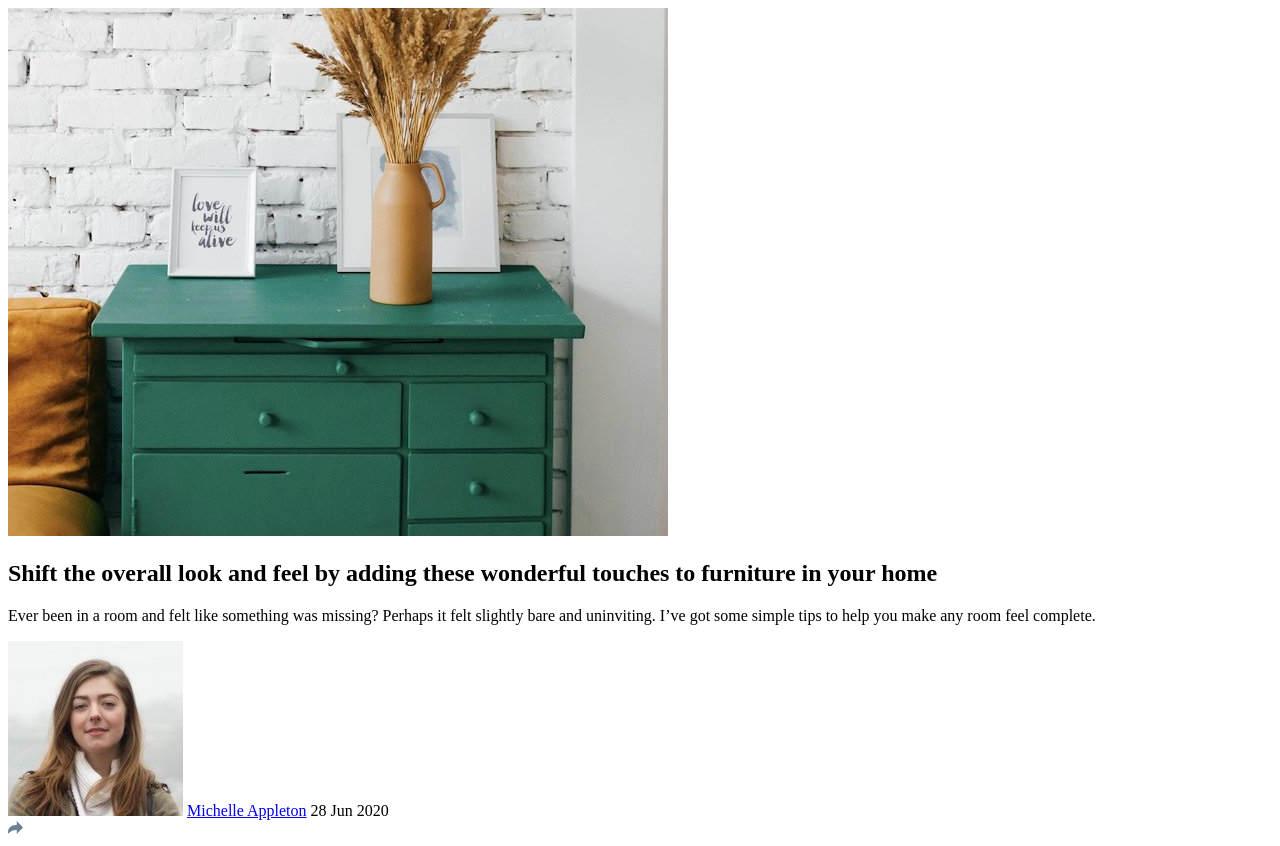
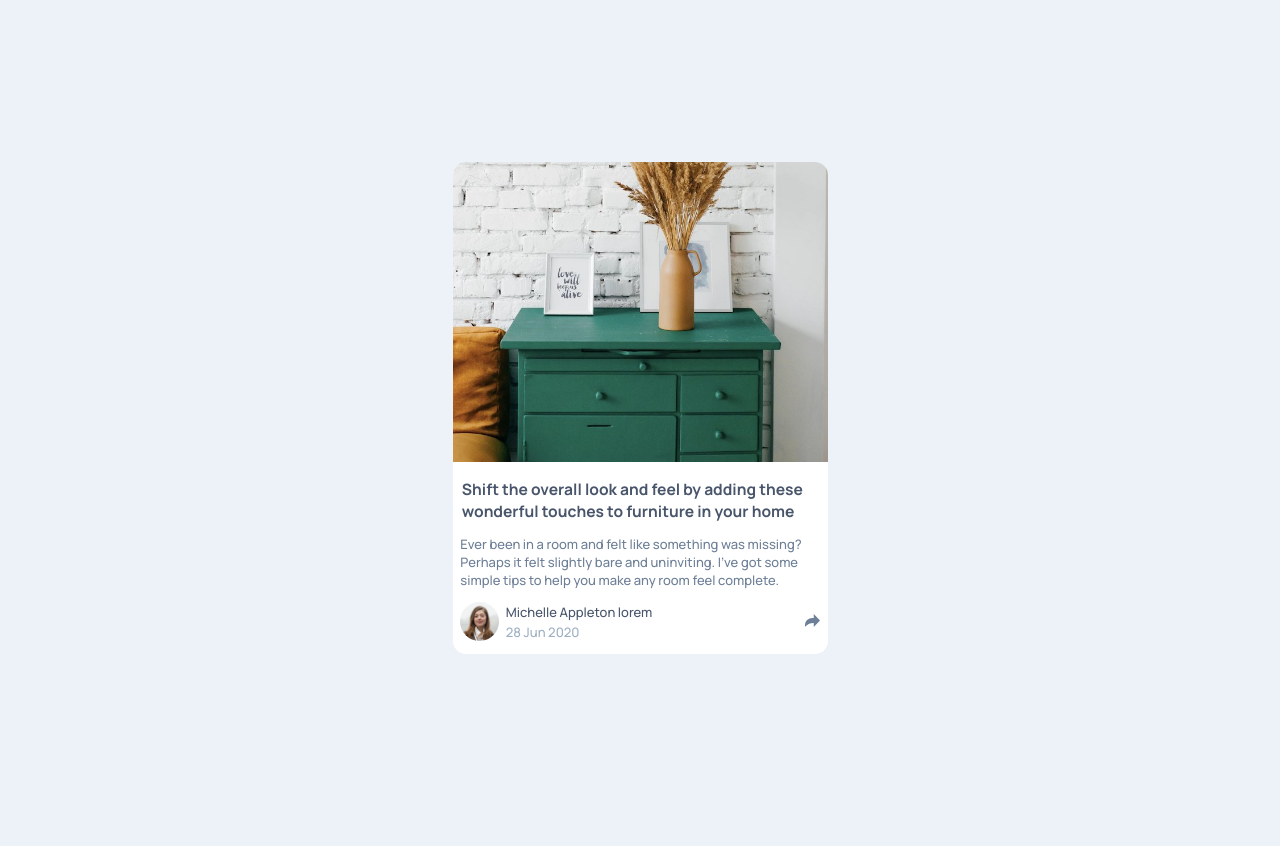
Before and after one commit to webferrol/article-preview-component-master, a plain HTML site: page index.html in a window 1280 px wide. After the commit the page ends 816 px from the top, so only its background shows below. Drawn offline with Linux system fonts and the light colour scheme.

Commit message:
Ejercicio resuelto

```diff
--- /dev/null
+++ b/css/layout.css
@@ -0,0 +1,28 @@
+.body {
+  display: flex;
+  justify-content: center;
+  align-items: center;
+
+  height: 100vh;
+  background-color: var(--color-4);
+  font-size: 13px;
+}
+
+.card {
+  /* width: var(--mobile-width); */
+  max-width: var(--mobile-width);
+  background-color: var(--card-bg-color);
+  color: var(--color-2)
+}
+
+.card-author {
+  display: flex;
+  align-items: center;
+  gap: .5em;
+}
+
+.card-author-info {
+  display: flex;
+  flex-direction: column;
+  gap: .2em;
+}
--- /dev/null
+++ b/css/reset.css
@@ -0,0 +1,26 @@
+@import url('https://fonts.googleapis.com/css2?family=Manrope:wght@500;700&display=swap');
+
+:root {
+  --color-1:  hsl(217, 19%, 35%); /* Very Dark Grayish Blue*/
+  --color-2: hsl(214, 17%, 51%); /* Desaturated Dark Blue */
+  --color-3:  hsl(212, 23%, 69%); /* Grayish Blue*/
+  --color-4: hsl(210, 46%, 95%); /* Light Grayish Blue */
+  --card-bg-color: white;
+  --mobile-width: 375px;
+}
+
+* {
+  box-sizing: border-box;
+}
+
+body {
+  font-family: 'Manrope', sans-serif;
+}
+
+img {
+  width: 100%;
+}
+
+a {
+  text-decoration: none;
+}
--- /dev/null
+++ b/css/style.css
@@ -0,0 +1,54 @@
+.card-title,
+.card-link {
+  color: var(--color-1)
+}
+
+.card-title {
+
+  font-size: 1.2em;
+}
+
+
+
+.card-date {
+  color: var(--color-3)
+}
+.card-title,
+.card-text,
+.card-footer{
+  padding: 0 .6em;
+}
+
+
+/* Foto cabecera tarjeta */
+.card {
+  border-radius: 1em;
+}
+
+.card-img-top {
+  border-top-right-radius: 1em;
+  border-top-left-radius: 1em;
+}
+
+
+
+.image {
+  object-fit: cover;
+}
+
+.card-share > img {
+  width: initial;
+}
+
+.card-avatar {
+  width: 3em;
+  border-radius: 50%;
+}
+
+
+.card-footer {
+  padding-bottom: 1em;
+  display: flex;
+  justify-content: space-between;
+  align-items: center;
+}
--- a/index.html
+++ b/index.html
@@ -5,7 +5,9 @@
   <meta name="viewport" content="width=device-width, initial-scale=1.0"> <!-- displays site properly based on user's device -->
 
   <link rel="icon" type="image/png" sizes="32x32" href="./images/favicon-32x32.png">
-
+  <link rel="stylesheet" href="./css/reset.css">
+  <link rel="stylesheet" href="./css/layout.css">
+  <link rel="stylesheet" href="./css/style.css">
   <title>Frontend Mentor | Article preview component</title>
 
 
@@ -14,7 +16,7 @@
 
   <article class="card">
     <header class="card-header">
-      <img class="card-img-top" src="./images/drawers.jpg" alt="Wonderfull!!!!">
+      <img class="card-img-top image" src="./images/drawers.jpg" alt="Wonderfull!!!!">
       <h2 class="card-title">
         Shift the overall look and feel by adding these wonderful
         touches to furniture in your home
@@ -27,9 +29,11 @@
     </p>
     <footer class="card-footer">
       <div class="card-author">
-        <img src="./images/avatar-michelle.jpg" alt="Mi nombre es">
-        <a href="#">Michelle Appleton</a>
-        <time datetime="2020-06-28">28 Jun 2020</time>
+        <img class="image card-avatar" src="./images/avatar-michelle.jpg" alt="Mi nombre es">
+        <div class="card-author-info">
+          <a class="card-link" href="#">Michelle Appleton lorem</a>
+          <time class="card-date" datetime="2020-06-28">28 Jun 2020</time>
+        </div>
       </div>
       <a class="card-share" href="#"><img src="./images/icon-share.svg" alt="Share"></a>
     </footer>
```
Also changed, not shown: design/desktop-active-state.jpg (deleted), design/desktop-design.jpg (deleted), design/desktop-preview.jpg (deleted), design/mobile-active-state.jpg (deleted), images/icon-facebook.svg (deleted), images/icon-pinterest.svg (deleted), images/icon-twitter.svg (deleted), 2 other files.
